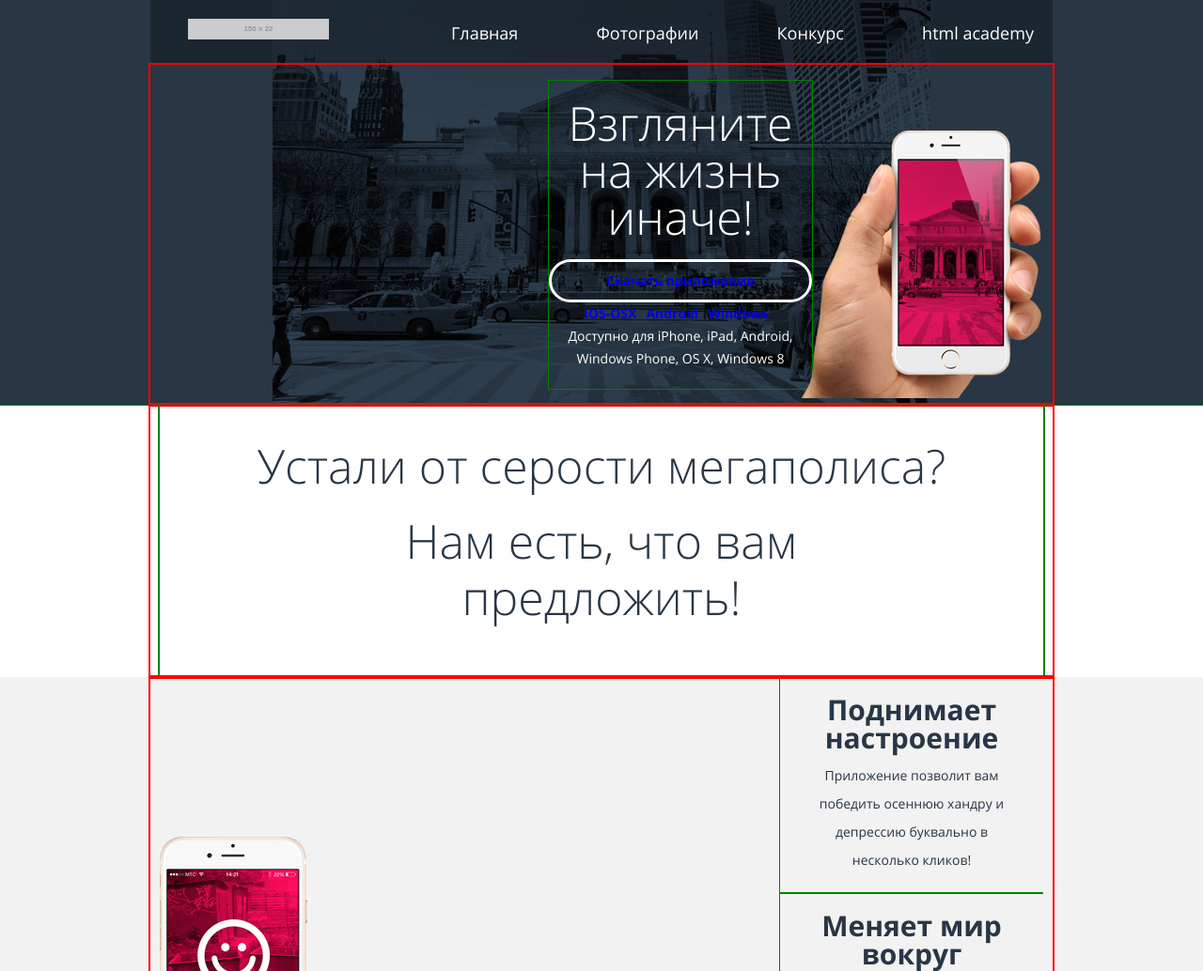
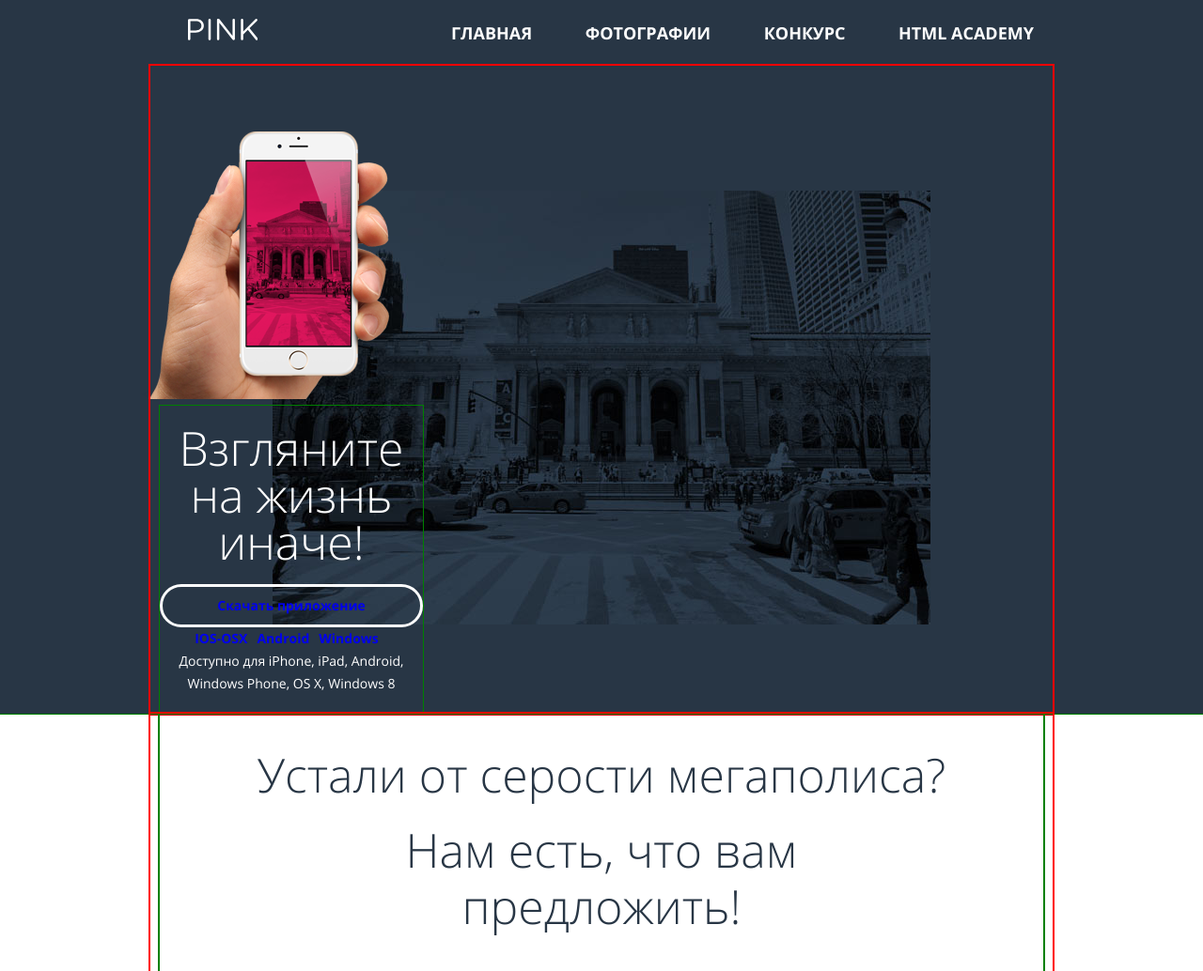
Before and after one commit to KoblentsAV/395743-pink, a website: page index.html in a window 1280 px wide. Shown: the top 1034 px of the page at 94% size. Drawn offline with nearby package versions, Linux system fonts and the light colour scheme; files that its build step writes are made by us from their sources; placeholder pictures from the web are drawn by us.

Commit message:
Задание 5

```diff
--- a/index.html
+++ b/index.html
@@ -7,12 +7,17 @@
     <link rel="stylesheet" href="css/style.css">
   </head>
   <body>
-    <header class="page-header">
-      <nav class="main-nav">
+    <header class="page-header page-header--opened page-header--closed">
+      <nav class="main-nav main-nav--opened main-nav--closed">
         <div class="main-nav__logo">
-          <a  href="#">
-            <img src="http://placehold.it/150x22" width="150" height="40" alt="Pink">
-          </a>
+          <svg version="1.0" id="Layer_1" xmlns="http://www.w3.org/2000/svg" xmlns:xlink="http://www.w3.org/1999/xlink" x="0px" y="0px" width="74.426px" height="22.859px" viewBox="0 0 74.426 22.859" enable-background="new 0 0 74.426 22.859" xml:space="preserve">
+            <g>
+              <path fill="#FFFFFF" d="M0,1.449c0-0.708,0.58-1.288,1.256-1.288h7.18c5.087,0,8.436,2.704,8.436,7.147v0.064 c0,4.861-4.057,7.373-8.854,7.373H2.544v6.825c0,0.708-0.58,1.288-1.288,1.288C0.58,22.859,0,22.279,0,21.571V1.449z M8.114,12.428 c3.734,0,6.182-1.996,6.182-4.958V7.405c0-3.22-2.415-4.894-6.054-4.894H2.544v9.917H8.114z"/>
+              <path fill="#FFFFFF" d="M21.729,1.288C21.729,0.58,22.308,0,22.983,0c0.709,0,1.288,0.58,1.288,1.288v20.283 c0,0.708-0.579,1.288-1.288,1.288c-0.676,0-1.255-0.58-1.255-1.288V1.288z"/>
+              <path fill="#FFFFFF" d="M30.87,1.32c0-0.676,0.579-1.256,1.256-1.256h0.354c0.58,0,0.934,0.29,1.288,0.74l13.684,17.45V1.256 C47.451,0.58,47.998,0,48.707,0c0.676,0,1.223,0.58,1.223,1.256v20.348c0,0.676-0.482,1.191-1.158,1.191h-0.129 c-0.548,0-0.934-0.322-1.32-0.772L33.349,4.153v17.45c0,0.676-0.547,1.256-1.255,1.256c-0.677,0-1.224-0.58-1.224-1.256V1.32z"/>
+              <path fill="#FFFFFF" d="M56.3,1.288C56.3,0.58,56.879,0,57.556,0c0.708,0,1.287,0.58,1.287,1.288v12.331L71.689,0.451 C71.979,0.193,72.269,0,72.688,0c0.676,0,1.224,0.612,1.224,1.256c0,0.354-0.161,0.644-0.419,0.901l-7.984,7.92l8.564,10.561 c0.225,0.29,0.354,0.547,0.354,0.934c0,0.676-0.579,1.288-1.287,1.288c-0.483,0-0.806-0.258-1.03-0.58l-8.403-10.463l-4.862,4.861 v4.894c0,0.708-0.579,1.288-1.287,1.288c-0.677,0-1.256-0.58-1.256-1.288V1.288z"/>
+            </g>
+          </svg>
         </div>
         <ul class="main-nav__list main-nav__list--open">
           <li class="main-nav__item"><a href="#">Главная</a></li>
@@ -21,8 +26,8 @@
           <li class="main-nav__item"><a href="#">html academy</a></li>
         </ul>
       </nav>
-      <div class="container">
-        <div class="download">
+      <div class="download">
+        <div class="container">
           <div class="download__hero">
             <<img src="img/iphone-hand-mobile@1x.png" width="258" height="286" alt="Pink">
           </div>
--- a/less/blocks/main-nav.less
+++ b/less/blocks/main-nav.less
@@ -1,17 +1,21 @@
 .main-nav {
   margin: 0 auto;
-  width: 320px;
   text-align: center;
-  background-color: rgba(0, 0, 0, .3);
-  @media (min-width: 660px) {
-    width: 660px;
-  }
   @media (min-width: 960px) {
     width: 920px;
     padding: 0 20px;
     display: flex;
     justify-content: space-between;
+    background-color: rgba(0, 0, 0, .3);
   }
+}
+
+.main-nav--closed {
+  background-color: rgba(0, 0, 0, .3);
+}
+
+.main-nav--opened {
+  background-color: @midnight-color;
 }
 
 .main-nav__logo {
@@ -29,6 +33,8 @@
 }
 
 .main-nav__item {
+  padding-top: 15px;
+  padding-bottom: 15px;
   border-top: 1px solid #485461;
   border-bottom: 1px solid #000000;
   @media (min-width: 960px) {
@@ -38,6 +44,8 @@
 
 .main-nav__item a {
   font-size: 18px;
+  font-weight: 700;
   color: white;
+  text-transform: uppercase;
   line-height: 32px;
 }
--- a/less/blocks/page-header.less
+++ b/less/blocks/page-header.less
@@ -3,8 +3,11 @@
   width: 100%;
   min-height: auto;
   background-color: @midnight-color;
-  min-height: auto;
   background-image: url("../img/bg-back-mobile@1x.jpg");
   background-position: top center;
   background-repeat: no-repeat;
 }
+
+.page-header--opened {
+  background-position: 50% 68%;
+}
```
